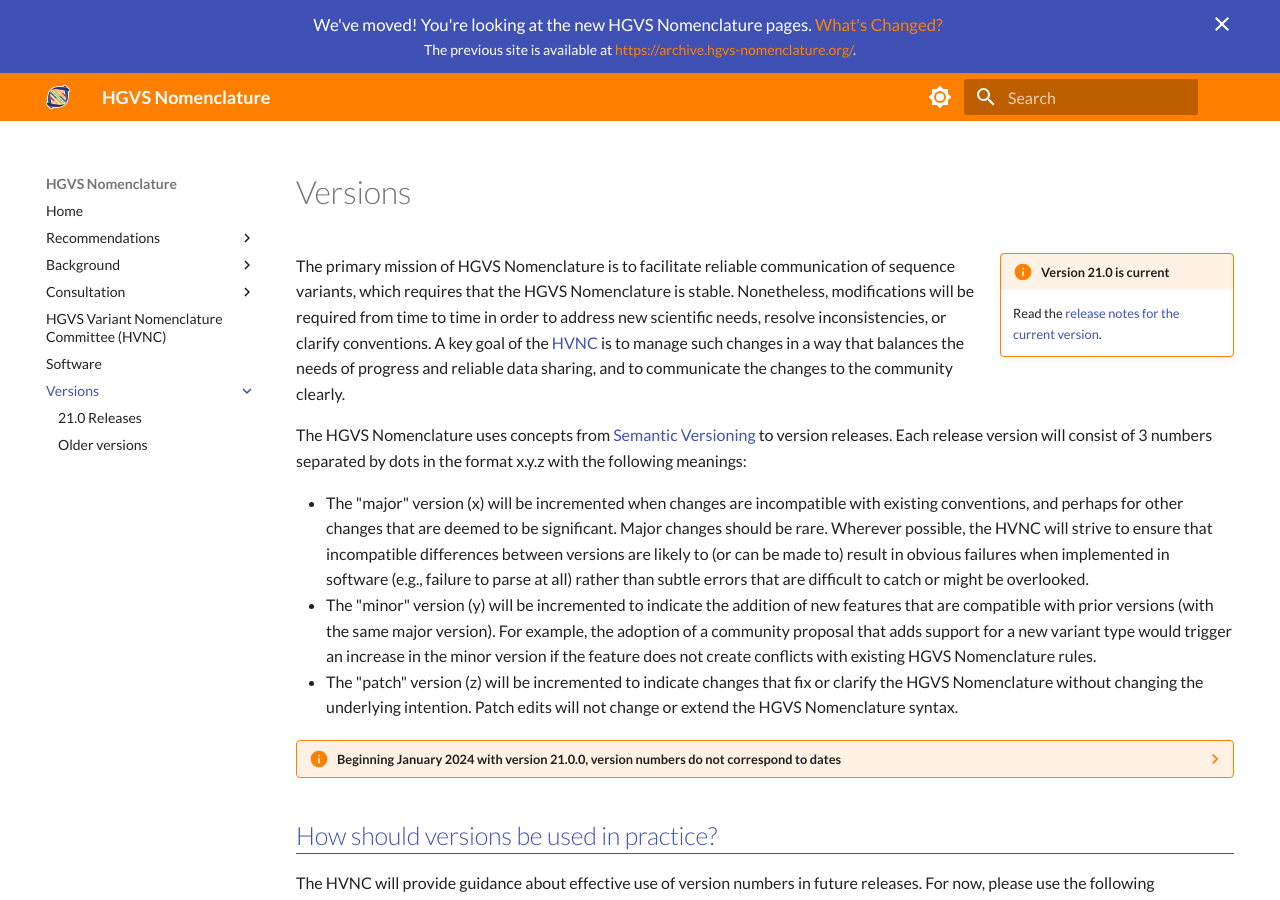
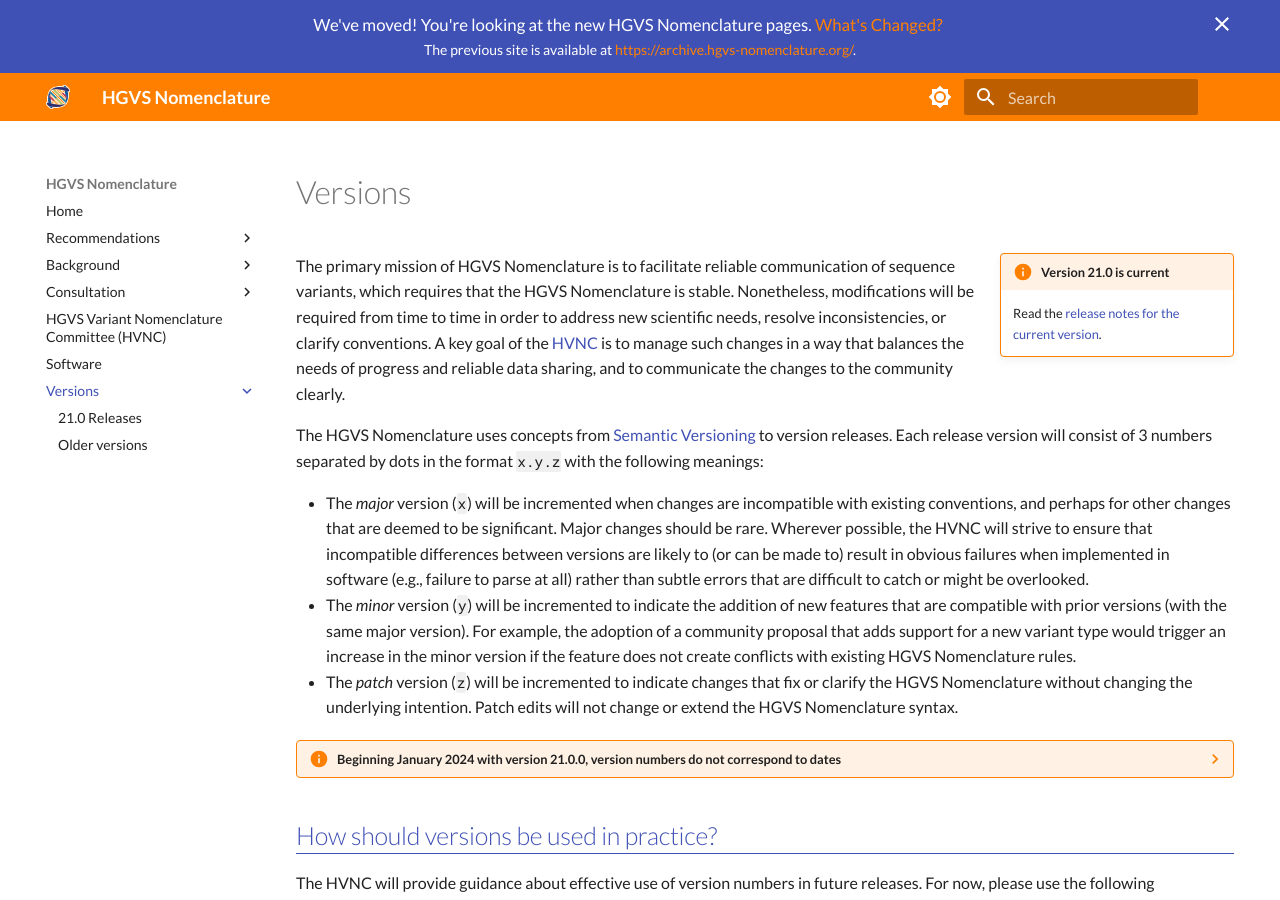
Before and after one commit to HGVSnomenclature/hgvs-nomenclature, an MkDocs documentation site: the page built from docs/versions/index.md, in a window 1280 px wide and 900 px high. Built offline with MkDocs 1.6.1 and Material for MkDocs 9.7.7, drawn with Linux system fonts in a browser that asks for light colours.

```diff
--- a/docs/versions/index.md
+++ b/docs/versions/index.md
@@ -7,11 +7,11 @@
 
 The primary mission of HGVS Nomenclature is to facilitate reliable communication of sequence variants, which requires that the HGVS Nomenclature is stable. Nonetheless, modifications will be required from time to time in order to address new scientific needs, resolve inconsistencies, or clarify conventions.  A key goal of the [HVNC](../hvnc.md) is to manage such changes in a way that balances the needs of progress and reliable data sharing, and to communicate the changes to the community clearly.
 
-The HGVS Nomenclature uses concepts from [Semantic Versioning](https://semver.org/) to version releases. Each release version will consist of 3 numbers separated by dots in the format x.y.z with the following meanings:
+The HGVS Nomenclature uses concepts from [Semantic Versioning](https://semver.org/) to version releases. Each release version will consist of 3 numbers separated by dots in the format `x.y.z` with the following meanings:
 
-- The "major" version (x) will be incremented when changes are incompatible with existing conventions, and perhaps for other changes that are deemed to be significant. Major changes should be rare. Wherever possible, the HVNC will strive to ensure that incompatible differences between versions are likely to (or can be made to) result in obvious failures when implemented in software (e.g., failure to parse at all) rather than subtle errors that are difficult to catch or might be overlooked.
-- The "minor" version (y) will be incremented to indicate the addition of new features that are compatible with prior versions (with the same major version).  For example, the adoption of a community proposal that adds support for a new variant type would trigger an increase in the minor version if the feature does not create conflicts with existing HGVS Nomenclature rules.
-- The "patch" version (z) will be incremented to indicate changes that fix or clarify the HGVS Nomenclature without changing the underlying intention. Patch edits will not change or extend the HGVS Nomenclature syntax.
+- The *major* version (`x`) will be incremented when changes are incompatible with existing conventions, and perhaps for other changes that are deemed to be significant. Major changes should be rare. Wherever possible, the HVNC will strive to ensure that incompatible differences between versions are likely to (or can be made to) result in obvious failures when implemented in software (e.g., failure to parse at all) rather than subtle errors that are difficult to catch or might be overlooked.
+- The *minor* version (`y`) will be incremented to indicate the addition of new features that are compatible with prior versions (with the same major version).  For example, the adoption of a community proposal that adds support for a new variant type would trigger an increase in the minor version if the feature does not create conflicts with existing HGVS Nomenclature rules.
+- The *patch* version (`z`) will be incremented to indicate changes that fix or clarify the HGVS Nomenclature without changing the underlying intention. Patch edits will not change or extend the HGVS Nomenclature syntax.
 
 ??? info "Beginning January 2024 with version 21.0.0, version numbers do not correspond to dates"
 
```
